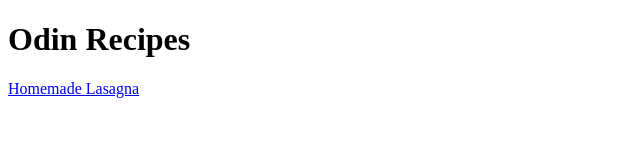
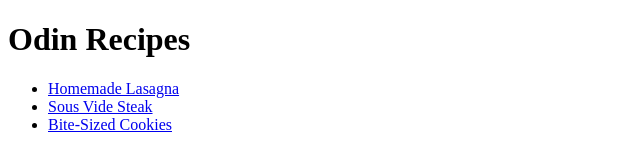
Before and after one commit to bgoods1221/odin-recipes, a plain HTML site: page index.html in a window 1280 px wide. Shown: the whole page, without its empty margins (0-640 px from the left). Drawn offline with Linux system fonts and the light colour scheme.

Commit message:
Added links to homepage

```diff
--- a/index.html
+++ b/index.html
@@ -6,6 +6,10 @@
 </head>
 <body>
    <h1>Odin Recipes</h1>
-   <a href="./recipes/lasagna.html">Homemade Lasagna</a>
+   <ul>
+   <li><a href="./recipes/lasagna.html">Homemade Lasagna</a></li>
+   <li><a href="./recipes/steak.html">Sous Vide Steak</a></li>
+   <li><a href="./recipes/cookies.html">Bite-Sized Cookies</a></li>
+   </ul>
 </body>
 </html>
```
